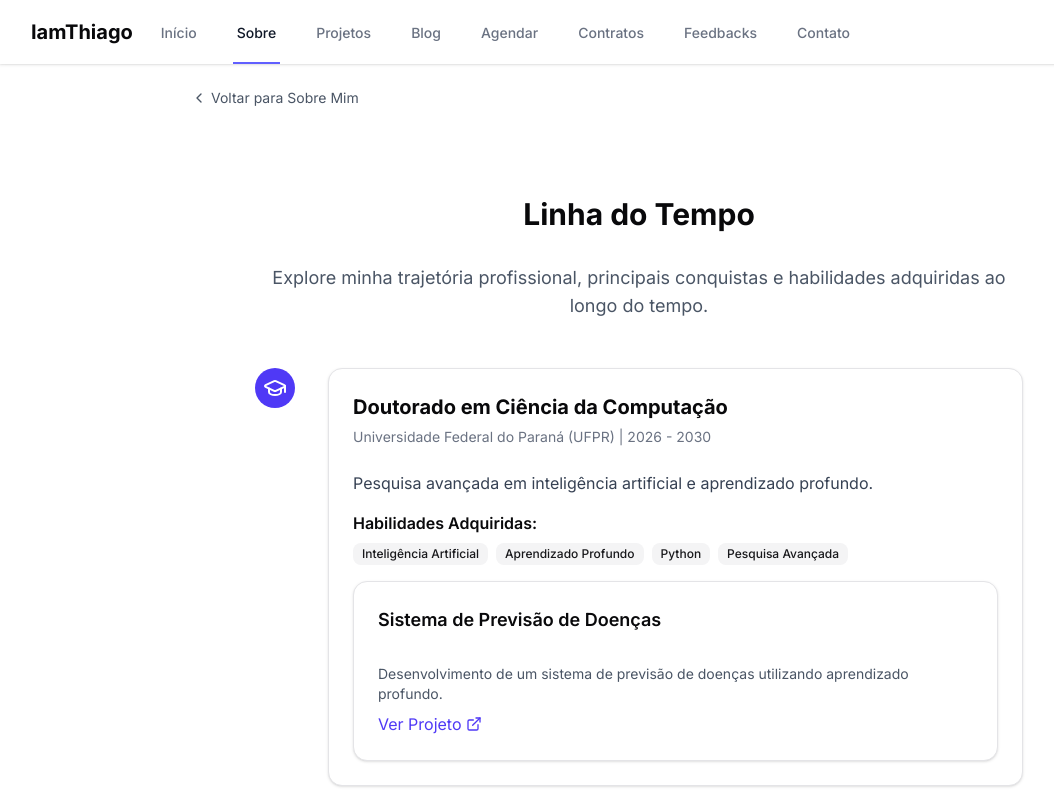
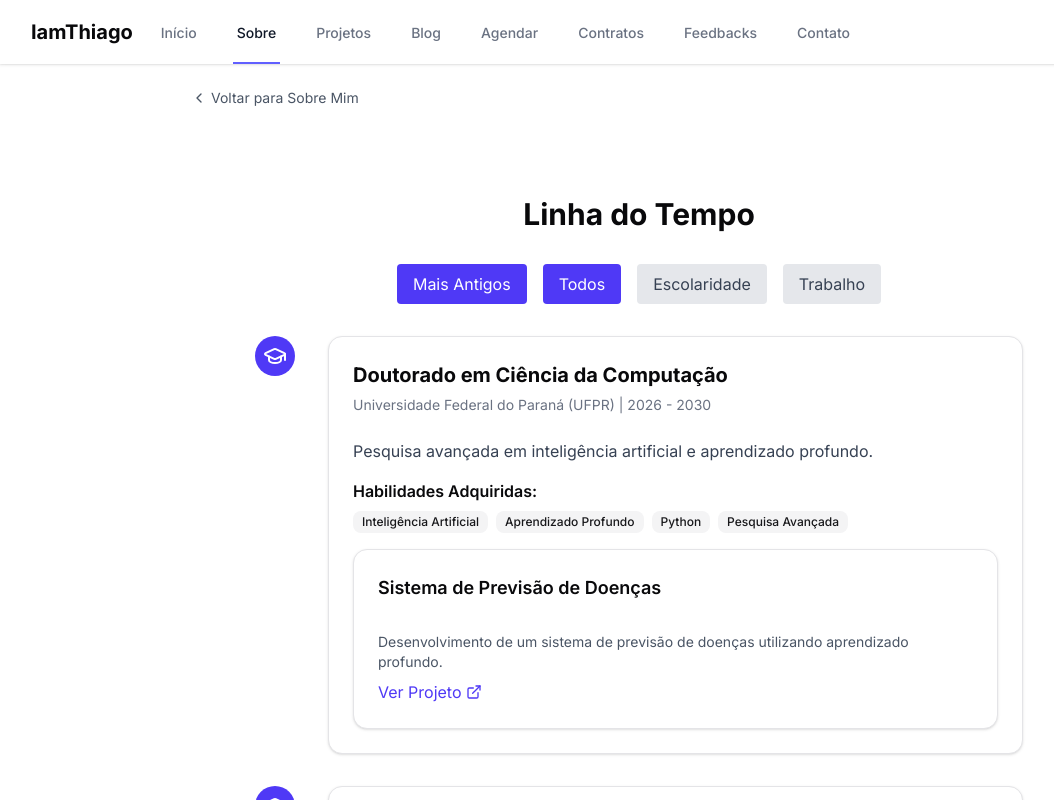
Before and after one commit to IamThiago-IT/me, a Next.js app: page /about/timeline in a window 1280 px wide. Shown: the top 800 px of the page, without its empty margins (1-1055 px from the left). Built offline with nearby package versions, Linux system fonts and the light colour scheme.

Commit message:
feat: enhance TimelineSection with filtering and sorting functionality for timeline entries

```diff
--- a/src/components/TimelineSection.tsx
+++ b/src/components/TimelineSection.tsx
@@ -1,6 +1,7 @@
 "use client"
 
 import type React from "react"
+import { useState } from "react" // Import useState for managing state
 
 import { motion } from "framer-motion" // Corrected import
 import { Card, CardContent, CardHeader, CardTitle } from "@/components/ui/card"
@@ -200,24 +201,59 @@ const TimelineEntry: React.FC<TimelineEntryProps> = ({ entry }) => {
   )
 }
 
-export default function TimelineSection() {
+export default function perfeitoTimelineSection() {
+  const [isReversed, setIsReversed] = useState(false) // State to track order
+  const [filterType, setFilterType] = useState<"all" | "education" | "experience">("all") // State to filter by type
+
   // Sort entries by period in descending order (most recent first)
   const sortedEntries = [...timelineEntries].sort((a, b) => {
-    const periodA = a.period.split(" - ")[1] || a.period.split(" - ")[0]
-    const periodB = b.period.split(" - ")[1] || b.period.split(" - ")[0]
-    return new Date(periodB).getTime() - new Date(periodA).getTime()
+    const parseDate = (period: string): number => {
+      const [start, end] = period.split(" - ").map((date: string) => date.trim())
+      const dateStr = end || start
+      const parsedDate = Date.parse(dateStr) || new Date(`${dateStr} 01`).getTime()
+      return parsedDate
+    }
+
+    return parseDate(b.period) - parseDate(a.period)
   })
+
+  // Apply filters and reverse order if needed
+  const filteredEntries = filterType === "all" ? sortedEntries : sortedEntries.filter((entry) => entry.type === filterType)
+  const displayedEntries = isReversed ? filteredEntries.reverse() : filteredEntries
 
   return (
     <section className="py-16">
       <div className="container mx-auto px-4 sm:px-6 lg:px-8 flex justify-center">
         <div className="max-w-3xl w-full">
           <h2 className="text-3xl font-bold mb-8 text-center">Linha do Tempo</h2>
-          <p className="text-lg text-gray-600 mb-12 text-center max-w-3xl mx-auto">
-            Explore minha trajetória profissional, principais conquistas e habilidades adquiridas ao longo do tempo.
-          </p>
+          <div className="flex justify-center gap-4 mb-8">
+            <button
+              onClick={() => setIsReversed(!isReversed)}
+              className="px-4 py-2 bg-indigo-600 text-white rounded hover:bg-indigo-700"
+            >
+              {isReversed ? "Mais Recentes" : "Mais Antigos"}
+            </button>
+            <button
+              onClick={() => setFilterType("all")}
+              className={`px-4 py-2 rounded ${filterType === "all" ? "bg-indigo-600 text-white" : "bg-gray-200 text-gray-700"}`}
+            >
+              Todos
+            </button>
+            <button
+              onClick={() => setFilterType("education")}
+              className={`px-4 py-2 rounded ${filterType === "education" ? "bg-indigo-600 text-white" : "bg-gray-200 text-gray-700"}`}
+            >
+              Escolaridade
+            </button>
+            <button
+              onClick={() => setFilterType("experience")}
+              className={`px-4 py-2 rounded ${filterType === "experience" ? "bg-indigo-600 text-white" : "bg-gray-200 text-gray-700"}`}
+            >
+              Trabalho
+            </button>
+          </div>
           <div className="max-w-3xl mx-auto">
-            {sortedEntries.map((entry) => (
+            {displayedEntries.map((entry) => (
               <TimelineEntry key={entry.id} entry={entry} />
             ))}
           </div>
```
